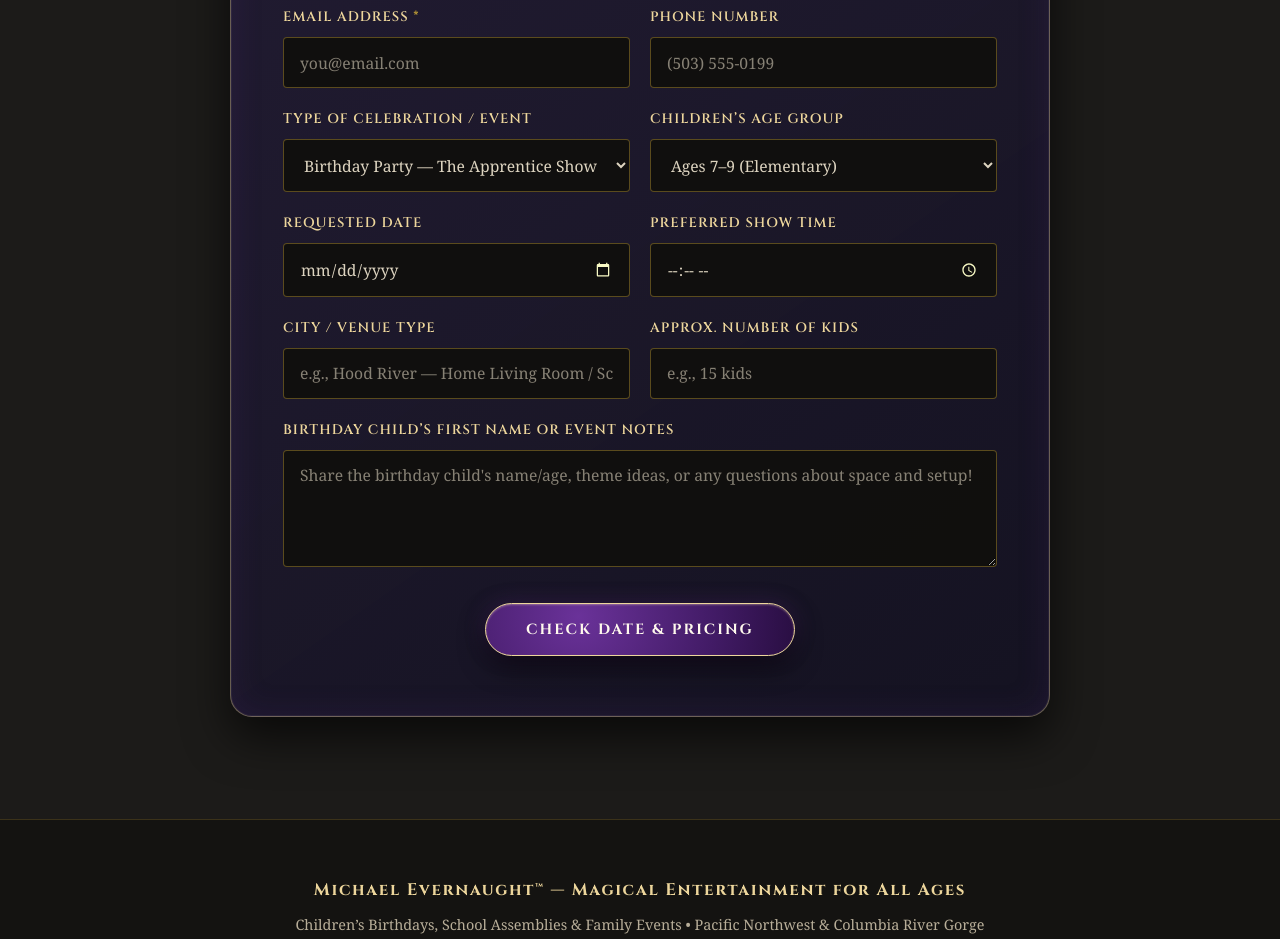
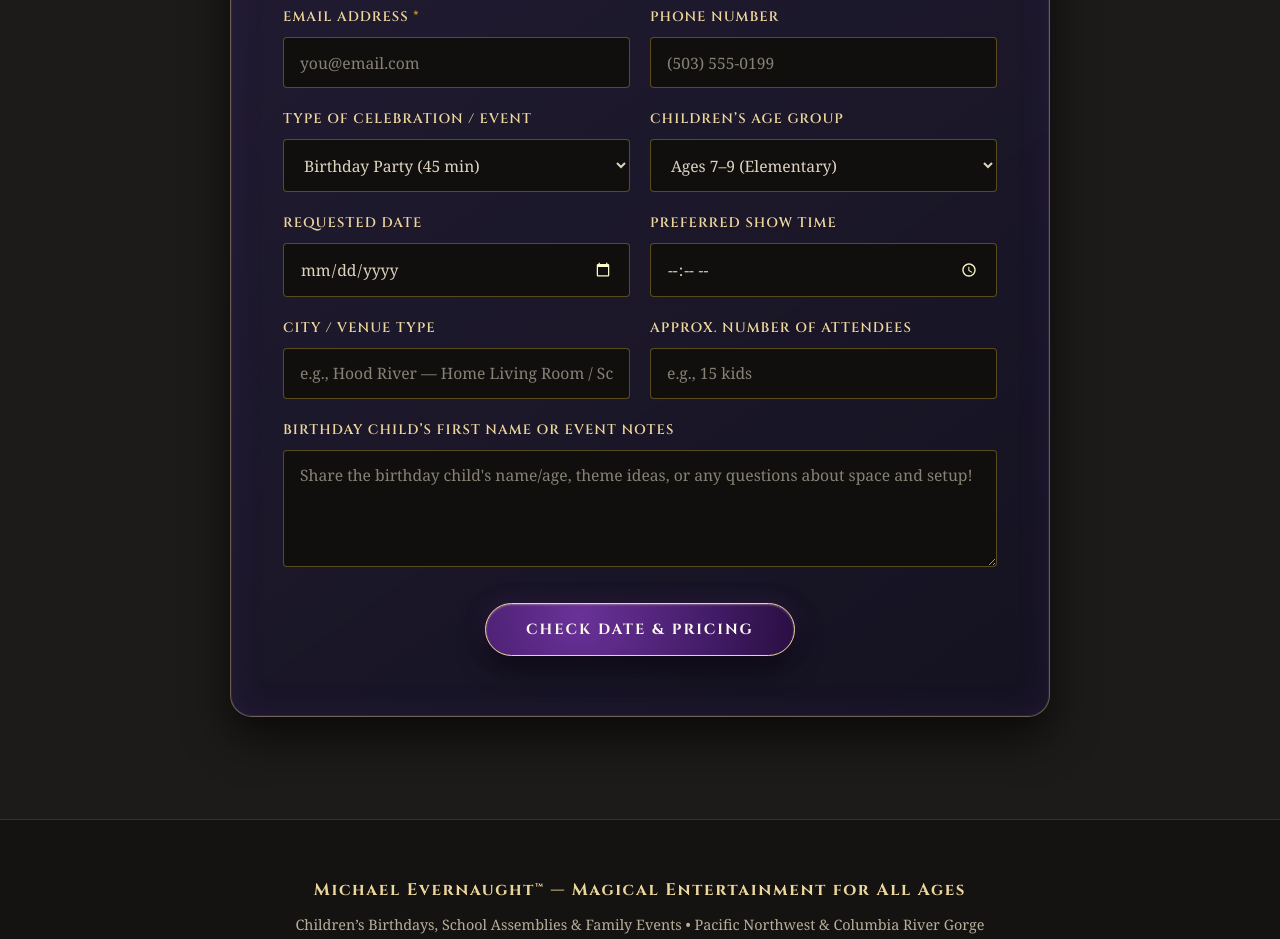
Before and after one commit to mike256/MichaelEvernaught, a plain HTML site: page childrens.html in a window 1280 px wide. Shown: the part 3760-4699 px from the top of the page. Drawn offline with Linux system fonts and the light colour scheme; a web font is replaced by a local one.

Commit message:
Update childrens.html

```diff
--- a/childrens.html
+++ b/childrens.html
@@ -547,8 +547,7 @@
                         <div class="form-group">
                             <label for="event_type">Type of Celebration / Event</label>
                             <select id="event_type" name="event_type" class="form-control">
-                                <option value="Kids Birthday - Apprentice Show (45 min)">Birthday Party — The Apprentice Show (45 min)</option>
-                                <option value="Kids Birthday - Grand Wizard Deluxe (60 min)">Birthday Party — Grand Wizard Deluxe (60 min)</option>
+                                <option value="Kids Birthday (45 min)">Birthday Party (45 min)</option>
                                 <option value="School Assembly / PTA Event">School Assembly / PTA Event</option>
                                 <option value="Library / Community Program">Library / Community Program</option>
                                 <option value="Family Festival / Holiday Gathering">Family Festival / Holiday Gathering</option>
@@ -584,7 +583,7 @@
                             <input type="text" id="event_location" name="event_location" class="form-control" placeholder="e.g., Hood River — Home Living Room / School Gym">
                         </div>
                         <div class="form-group">
-                            <label for="guest_count">Approx. Number of Kids</label>
+                            <label for="guest_count">Approx. Number of Attendees</label>
                             <input type="text" id="guest_count" name="guest_count" class="form-control" placeholder="e.g., 15 kids">
                         </div>
                     </div>
```
